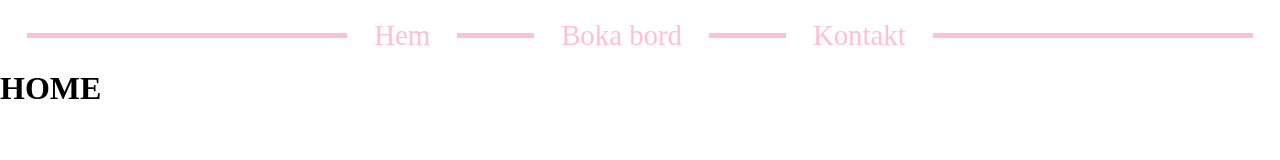
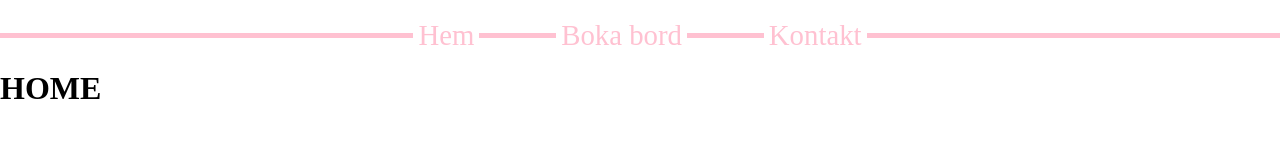
Before and after one commit to Holmkvists/restaurant, a React (Create React App) app: page / in a window 1280 px wide. Shown: the top 160 px of the page. Built offline with nearby package versions, Linux system fonts and the light colour scheme.

Commit message:
Header bug fixed

```diff
--- a/src/css/header.css
+++ b/src/css/header.css
@@ -16,7 +16,7 @@
 }
 
 /* HEADER UNDERLINE ANIMATION */
-a {
+.animation {
   position: relative;
   color: #000;
   text-decoration: none;
@@ -24,9 +24,11 @@ a {
   text-decoration-style: none;
   font-size: 180%;
   width: 100%;
+  margin: 5px;
+  font-weight: 100;
 }
 
-a::before {
+.animation::before {
   content: "";
   position: absolute;
   display: block;
@@ -40,7 +42,7 @@ a::before {
   transition: transform 0.3s ease;
 }
 
-a:hover::before {
+.animation:hover::before {
   transform: scaleX(1);
 }
 /* HEADER UNDERLINE ANIMATION */
@@ -53,13 +55,13 @@ a:hover::before {
 
 @media only screen and (min-width: 768px) {
   .mobile__headerline {
-    /* background-color: rgba(240, 248, 255, 0); */
     display: none;
   }
   .header__span__long {
     background-color: #ffc1d1;
     width: 25%;
     height: 5px;
+    flex-grow: 1;
   }
   .header__span__short {
     background-color: #ffc1d1;
@@ -76,7 +78,13 @@ a:hover::before {
     height: 70px;
     align-items: center;
   }
+  .animation {
+    margin: 3px;
+  }
 }
 
-@media only screen and (min-width: 900px) {
+@media only screen and (min-width: 790px) {
+  .animation {
+    margin: 5px;
+  }
 }
--- a/src/pages/header/header.tsx
+++ b/src/pages/header/header.tsx
@@ -9,15 +9,21 @@ export const Header = () => {
       <ul className="header__ul">
         <span className="header__span__long"></span>
         <li className="header__li">
-          <Link to={"/"}>Hem</Link>
+          <Link className="animation" to={"/"}>
+            Hem
+          </Link>
         </li>
         <span className="header__span__short"></span>
         <li className="header__li">
-          <Link to={"/booking"}>Boka bord</Link>
+          <Link className="animation" to={"/booking"}>
+            Boka bord
+          </Link>
         </li>
         <span className="header__span__short"></span>
         <li className="header__li">
-          <Link to={"/contact"}>Kontakt</Link>
+          <Link className="animation" to={"/contact"}>
+            Kontakt
+          </Link>
         </li>
         <span className="header__span__long"></span>
       </ul>
```
